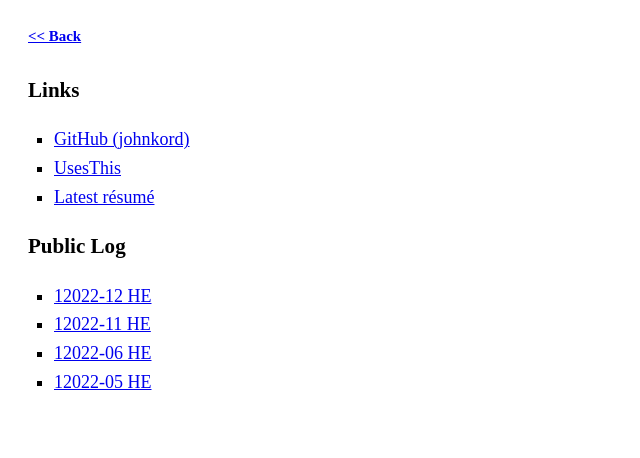
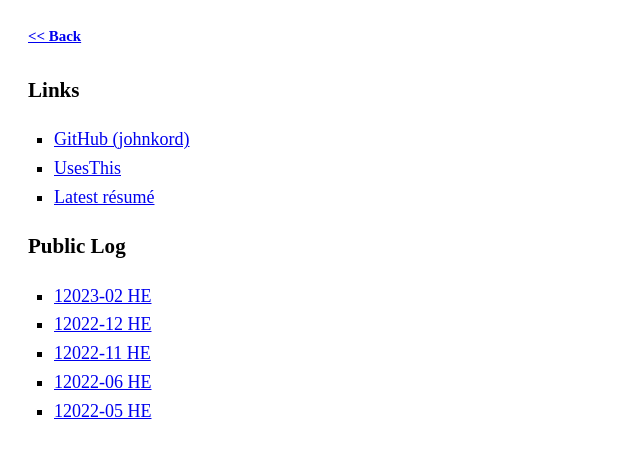
Before and after one commit to johnkord/johnkord.github.io, a plain HTML site: page links.html in a window 1280 px wide. Shown: the whole page, without its empty margins (0-640 px from the left). Drawn offline with Linux system fonts and the light colour scheme; a web font is replaced by a local one.

Commit message:
Update links.html

```diff
--- a/links.html
+++ b/links.html
@@ -17,6 +17,7 @@
         </ul>
         <h3>Public Log</h3>
         <ul type="square">
+            <li><a href="https://github.com/johnkord/johnkord.github.io/blob/main/log/public-log-12023-02.md">12023-02 HE</a><br>
             <li><a href="https://github.com/johnkord/johnkord.github.io/blob/main/log/public-log-12022-12.md">12022-12 HE</a><br>
             <li><a href="https://github.com/johnkord/johnkord.github.io/blob/main/log/public-log-12022-11.md">12022-11 HE</a><br>
             <li><a href="https://github.com/johnkord/johnkord.github.io/blob/main/log/public-log-12022-06.md">12022-06 HE</a><br>
```
